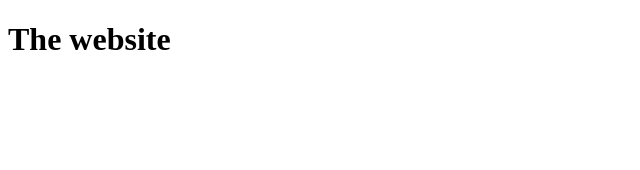
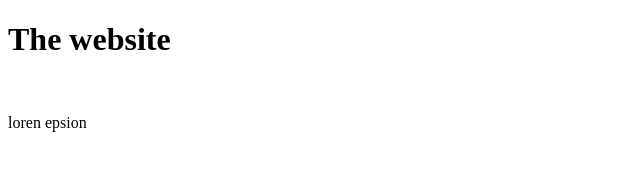
Before and after one commit to wwrom/website, a plain HTML site: page Untitled-1.html in a window 1280 px wide. Shown: the full height of the page, 0-640 px from the left. Drawn offline with Linux system fonts and the light colour scheme.

Commit message:
[save files]

```diff
--- a/Untitled-1.html
+++ b/Untitled-1.html
@@ -6,6 +6,8 @@
     <title>website</title>
 </head>
     <h1>The website</h1>
+    <br>
+    <p>loren epsion</p>
 <body>
 
 </body>
```
Also changed, not shown: 1 other file.
